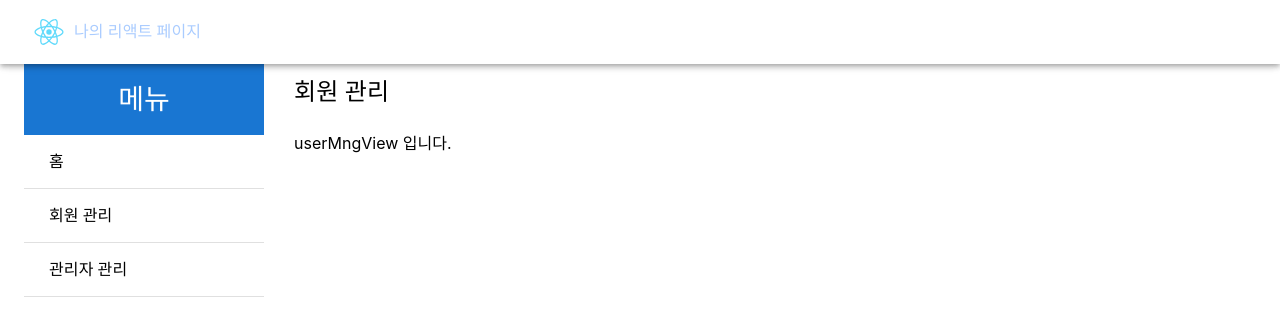
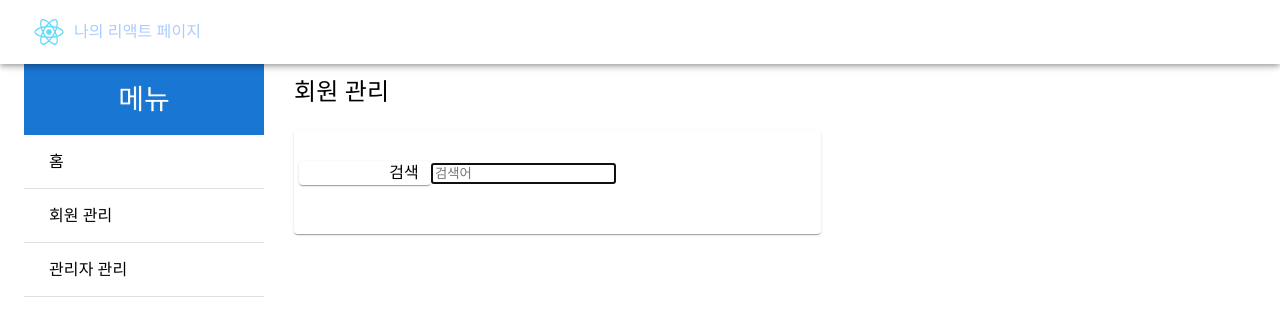
Before and after one commit to BackSeungJong/back_web, a React (Create React App) app: page /userMng/view in a window 1280 px wide. Shown: the top 336 px of the page. Built offline with nearby package versions, Linux system fonts and the light colour scheme.

Commit message:
form 컴포넌트 개발중

```diff
--- a/package.json
+++ b/package.json
@@ -24,7 +24,8 @@
     "react-router-dom": "^6.3.0",
     "react-scripts": "5.0.1",
     "styled-components": "^5.3.5",
-    "web-vitals": "^2.1.4"
+    "web-vitals": "^2.1.4",
+    "react-hook-form": "^7.32.2"
   },
   "devDependencies": {
     "prettier": "^2.7.1"
--- /dev/null
+++ b/src/components/display/FormItem.js
@@ -0,0 +1,54 @@
+import React from 'react';
+
+import { Paper, Stack, Typography } from '@mui/material';
+import _ from 'lodash';
+import PropTypes from 'prop-types';
+
+function FormLabel({ label, labelStyle, required }) {
+  return (
+    <Paper sx={{ bgcolor: 'background.default', minWidth: 120, pr: '12px', ...labelStyle }}>
+      <Typography color="common.black" align="right">
+        {label}
+      </Typography>
+    </Paper>
+  );
+}
+
+const FormItem = ({ label, labelStyle, sx, children, required, ...rest }) => {
+  return (
+    <Stack display="inline-flex" direction="row" alignItems="center" sx={{ width: 'auto', p: '5px', minHeight: 48, ...sx }} {...rest}>
+      {React.Children.map(children, (child, index) => {
+        if (!child) return null;
+
+        const isRequired = _.isArray(child.props?.required)
+          ? _.reduce(
+              child.props.required,
+              (result, r) => {
+                result = result || r;
+                return result;
+              },
+              false,
+            )
+          : !!child.props?.required;
+
+        return (
+          <>
+            <FormLabel label={label} required={isRequired || required} labelStyle={labelStyle} />
+            {React.cloneElement(child, { key: `${index}`, ...child.props })}
+          </>
+        );
+      })}
+    </Stack>
+  );
+};
+
+FormItem.defaultProps = {
+  required: false,
+};
+
+FormItem.propTypes = {
+  label: PropTypes.string,
+  required: PropTypes.oneOfType([PropTypes.bool, PropTypes.string]),
+};
+
+export default FormItem;
--- /dev/null
+++ b/src/components/display/Forms.js
@@ -0,0 +1,28 @@
+import { FormProvider } from 'react-hook-form';
+import PropTypes from 'prop-types';
+
+const Forms = ({ methods, id, name, autoComplete, onSubmit, onError, children, ...props }) => {
+  return (
+    <FormProvider {...methods}>
+      <form id={id} name={name} onSubmit={methods.handleSubmit(onSubmit, onError)} autoComplete={autoComplete} {...props}>
+        {children}
+      </form>
+    </FormProvider>
+  );
+};
+
+Forms.defaultProps = {
+  autoComplete: 'off',
+};
+
+Forms.propTypes = {
+  methods: PropTypes.object.isRequired,
+  id: PropTypes.string,
+  name: PropTypes.string,
+  autoComplete: PropTypes.oneOf(['on', 'off']),
+  getMethods: PropTypes.func,
+  onSubmit: PropTypes.func,
+  onError: PropTypes.func,
+};
+
+export default Forms;
--- a/src/components/display/index.js
+++ b/src/components/display/index.js
@@ -1 +1,3 @@
-export { default as Blind } from "./Blind";
+export { default as Blind } from './Blind';
+export { default as Forms } from './Forms';
+export { default as FormItem } from './FormItem';
--- a/src/components/index.js
+++ b/src/components/index.js
@@ -1,3 +1,4 @@
 export * from './display';
 export * from './layout';
+export * from './surfaces';
 // export * from './input';
--- /dev/null
+++ b/src/components/surfaces/Paper.js
@@ -0,0 +1,54 @@
+import { forwardRef } from 'react';
+import PropTypes from 'prop-types';
+import { styled } from '@mui/material/styles';
+import MuiPaper from '@mui/material/Paper';
+
+const StyledPaper = styled(forwardRef(({ type, hasBorder, ...props }, ref) => <MuiPaper {...props} ref={ref} />))(({ theme, type, hasBorder }) => {
+  const typeStyle = {};
+  switch (type) {
+    case 'search':
+      typeStyle.position = 'relative';
+      typeStyle.padding = '14px 200px 14px 0';
+      typeStyle.minHeight = 76;
+      typeStyle.backgroundColor = theme.palette.background.search;
+      break;
+    case 'table':
+      typeStyle.marginTop = '60px';
+      typeStyle.backgroundColor = theme.palette.background.paper;
+      typeStyle.overflow = 'hidden';
+      break;
+    case 'desc':
+      typeStyle.padding = '14px 30px';
+      typeStyle.minHeight = 76;
+      typeStyle.backgroundColor = theme.palette.background.search;
+      typeStyle.display = 'flex';
+      typeStyle.justifyContent = 'center';
+      typeStyle.alignItems = 'center';
+      if (hasBorder) {
+        typeStyle.borderTop = `2px solid ${theme.palette.primary.main}`;
+      }
+      break;
+    default:
+  }
+
+  return {
+    backgroundColor: theme.palette.background.default,
+    ...typeStyle,
+  };
+});
+
+const Paper = forwardRef((props, ref) => {
+  return <StyledPaper {...props} ref={ref} />;
+});
+
+Paper.defaultProps = {
+  hasBorder: false,
+};
+
+Paper.propTypes = {
+  type: PropTypes.oneOf(['', 'search', 'table', 'desc']),
+  hasBorder: PropTypes.bool,
+  children: PropTypes.node,
+};
+
+export default Paper;
--- /dev/null
+++ b/src/components/surfaces/index.js
@@ -0,0 +1 @@
+export { default as Paper } from './Paper';
--- a/src/pages/userMng/View.js
+++ b/src/pages/userMng/View.js
@@ -1,5 +1,27 @@
+import { useStore } from 'store';
+import { useLocation } from 'react-router-dom';
+import { useForm } from 'react-hook-form';
+import { FormItem, Forms, Paper } from 'components';
+
 export const UserMngView = () => {
-  return <>userMngView 입니다.</>;
+  const { onSearch, initList } = useStore('userMngStore');
+  const { state, key } = useLocation();
+
+  const methods = useForm();
+
+  return (
+    <>
+      {/* 검색 영역 */}
+      <Paper type="search">
+        <Forms methods={methods} onSubmit={(values) => onSearch({ ...values, pageNo: 1 })}>
+          {/* 검색어 */}
+          <FormItem label={'검색'}>
+            <input name="searchInfo" width="w3" placeholder={'검색어'} autoFocus />
+          </FormItem>
+        </Forms>
+      </Paper>
+    </>
+  );
 };
 
 export default UserMngView;
--- a/src/store/RootStore.js
+++ b/src/store/RootStore.js
@@ -6,7 +6,7 @@ import UserMngStore from './UserMngStore';
 export default types
   .model('Store', {
     viewStore: types.optional(ViewStore, {}),
-    userStore: types.optional(UserMngStore, {}),
+    userMngStore: types.optional(UserMngStore, {}),
   })
   .views((self) => ({
     get axios() {
```
Also changed, not shown: 1 other file (tests, documents, lock files or other folders).
